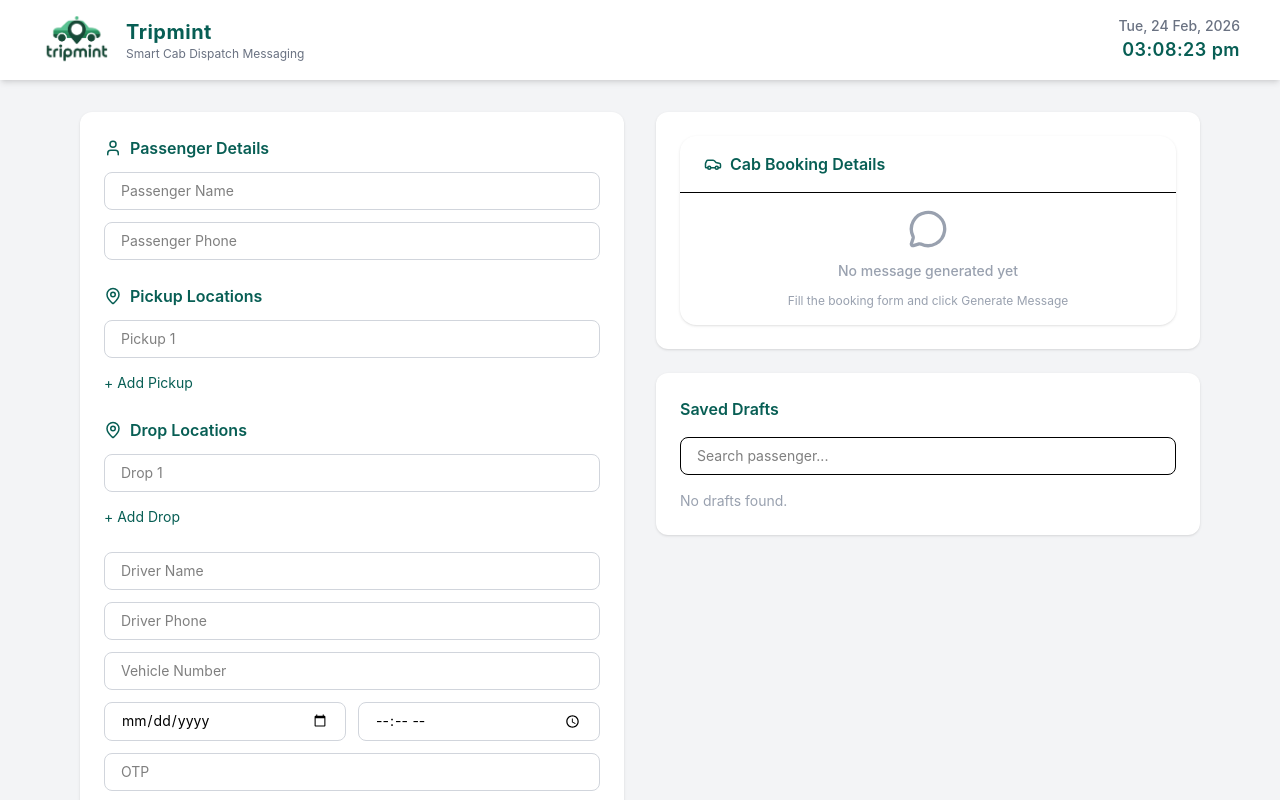
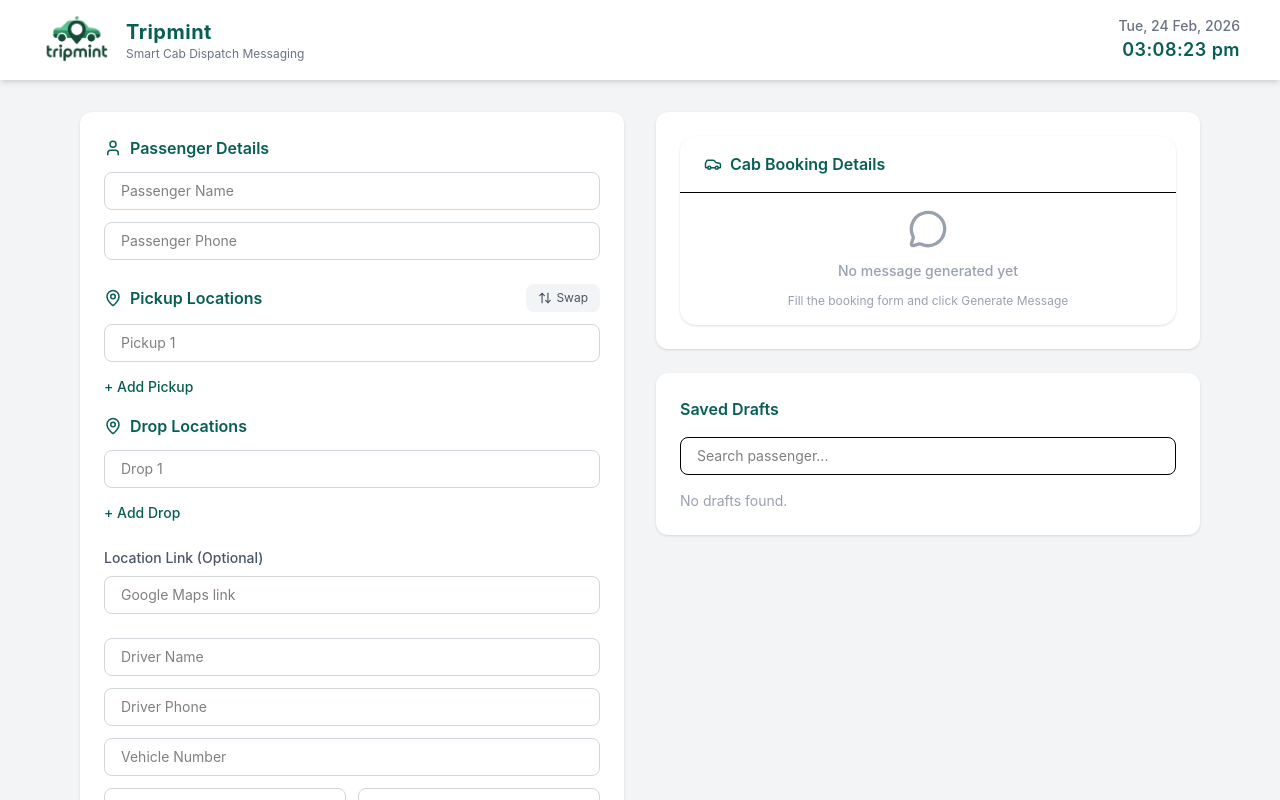
Before and after one commit to manjunathbhandari98/Tripmint, a React (Vite) app: page / in a window 1280 px wide. Shown: the top 800 px of the page. Built offline with nearby package versions, Linux system fonts and the light colour scheme.

Commit message:
add new feature

```diff
--- a/src/components/BookingForm.tsx
+++ b/src/components/BookingForm.tsx
@@ -1,4 +1,4 @@
-import { MapPin, RotateCcw, Sparkles, User } from "lucide-react";
+import { ArrowUpDown, MapPin, RotateCcw, Sparkles, User } from "lucide-react";
 import { useState } from "react";
 import toast from "react-hot-toast";
 import type { MessageType } from "../messageTemplate";
@@ -127,6 +127,16 @@ const BookingForm = ({ onGenerate, onSaveDraft, initialDraft }: Props) => {
     toast("Form cleared.");
   };
 
+  const handleSwapLocations = () => {
+    setFormData((prev) => ({
+      ...prev,
+      pickupLocations: [...prev.dropLocations],
+      dropLocations: [...prev.pickupLocations],
+    }));
+
+    toast("Pickup & Drop switched 🔄");
+  };
+
   return (
     <form onSubmit={handleSubmit} className="space-y-6">
       {/* Passenger Section */}
@@ -153,10 +163,28 @@ const BookingForm = ({ onGenerate, onSaveDraft, initialDraft }: Props) => {
       </section>
 
       {/* Pickup Locations */}
-      <section className="space-y-3">
+      <section className="space-y-4">
+        {/* Pickup Section */}
+        <div className="space-y-3">
+          <div className="flex items-center justify-between">
             <h3 className="font-semibold text-[#075E54] flex items-center gap-2">
-          <MapPin size={18} /> Pickup Locations
+              <MapPin size={18} />
+              Pickup Locations
             </h3>
+
+            <button
+              type="button"
+              onClick={handleSwapLocations}
+              className="flex items-center gap-1 text-xs
+               px-3 py-1.5 rounded-lg
+               bg-gray-100 hover:bg-[#25D366]
+               text-gray-600 hover:text-white
+               transition-all duration-200"
+            >
+              <ArrowUpDown size={14} />
+              Swap
+            </button>
+          </div>
 
           {formData.pickupLocations.map((loc, i) => (
             <div key={i} className="flex gap-2">
@@ -165,11 +193,12 @@ const BookingForm = ({ onGenerate, onSaveDraft, initialDraft }: Props) => {
                 onChange={(val) => updateLocation("pickupLocations", i, val)}
                 placeholder={`Pickup ${i + 1}`}
               />
+
               {formData.pickupLocations.length > 1 && (
                 <button
                   type="button"
                   onClick={() => removeLocation("pickupLocations", i)}
-                className="text-red-500"
+                  className="text-red-500 hover:text-red-600"
                 >
                   ✕
                 </button>
@@ -180,14 +209,14 @@ const BookingForm = ({ onGenerate, onSaveDraft, initialDraft }: Props) => {
           <button
             type="button"
             onClick={() => addLocation("pickupLocations")}
-          className="text-sm text-[#075E54]"
+            className="text-sm text-[#075E54] font-medium hover:underline"
           >
             + Add Pickup
           </button>
-      </section>
+        </div>
 
-      {/* Drop Locations */}
-      <section className="space-y-3">
+        {/* Drop Section */}
+        <div className="space-y-3">
           <h3 className="font-semibold text-[#075E54] flex items-center gap-2">
             <MapPin size={18} /> Drop Locations
           </h3>
@@ -199,11 +228,12 @@ const BookingForm = ({ onGenerate, onSaveDraft, initialDraft }: Props) => {
                 onChange={(val) => updateLocation("dropLocations", i, val)}
                 placeholder={`Drop ${i + 1}`}
               />
+
               {formData.dropLocations.length > 1 && (
                 <button
                   type="button"
                   onClick={() => removeLocation("dropLocations", i)}
-                className="text-red-500"
+                  className="text-red-500 hover:text-red-600"
                 >
                   ✕
                 </button>
@@ -214,10 +244,23 @@ const BookingForm = ({ onGenerate, onSaveDraft, initialDraft }: Props) => {
           <button
             type="button"
             onClick={() => addLocation("dropLocations")}
-          className="text-sm text-[#075E54]"
+            className="text-sm text-[#075E54] font-medium hover:underline"
           >
             + Add Drop
           </button>
+        </div>
+      </section>
+      <section className="space-y-2">
+        <h4 className="text-sm font-medium text-gray-600">
+          Location Link (Optional)
+        </h4>
+
+        <input
+          value={formData.locationLink}
+          onChange={(e) => updateField("locationLink", e.target.value)}
+          placeholder="Google Maps link"
+          className="input-style"
+        />
       </section>
 
       {/* Other Fields */}
--- a/src/components/MessagePreview.tsx
+++ b/src/components/MessagePreview.tsx
@@ -1,4 +1,14 @@
-import { Car, Copy, Edit3, MessageCircle, Save, Send } from "lucide-react";
+/* eslint-disable @typescript-eslint/no-explicit-any */
+/* eslint-disable @typescript-eslint/no-unused-vars */
+import {
+  Car,
+  Check,
+  Copy,
+  Edit3,
+  MessageCircle,
+  Save,
+  Send,
+} from "lucide-react";
 import { useState } from "react";
 import toast from "react-hot-toast";
 
@@ -17,6 +27,7 @@ const MessagePreview = ({
 }: MessagePreviewProps) => {
   const [isEditing, setIsEditing] = useState(false);
   const [editableMessage, setEditableMessage] = useState("");
+  const [isCopied, setIsCopied] = useState(false);
   const [otherNumber, setOtherNumber] = useState("");
 
   const finalMessage = isEditing ? editableMessage : message;
@@ -27,15 +38,27 @@ const MessagePreview = ({
   };
 
   const handleSave = () => {
-    onMessageUpdate(editableMessage); // 🔥 update parent
+    onMessageUpdate(editableMessage);
     setIsEditing(false);
     toast.success("Message updated.");
   };
 
   const handleCopy = async () => {
     if (!finalMessage) return;
+
+    try {
       await navigator.clipboard.writeText(finalMessage);
+
+      setIsCopied(true);
       toast.success("Message Copied!");
+
+      const timer = setTimeout(() => {
+        setIsCopied(false);
+        clearTimeout(timer);
+      }, 2000);
+    } catch (error: any) {
+      toast.error("Failed to copy message.");
+    }
   };
 
   const sendWhatsApp = (phone: string) => {
@@ -88,6 +111,14 @@ const MessagePreview = ({
           </div>
 
           {message && (
+            <div className="flex gap-5 items-center">
+              <div>
+                {isCopied ? (
+                  <Check size={20} />
+                ) : (
+                  <Copy onClick={handleCopy} color="gray" size={20} />
+                )}
+              </div>
               <button
                 onClick={isEditing ? handleSave : handleEdit}
                 className="text-sm flex items-center gap-1 text-[#075E54] hover:text-[#168c41] transition"
@@ -95,6 +126,7 @@ const MessagePreview = ({
                 {isEditing ? <Save size={16} /> : <Edit3 size={16} />}
                 {isEditing ? "Save" : "Edit"}
               </button>
+            </div>
           )}
         </div>
 
--- a/src/components/ui/LocationInput.tsx
+++ b/src/components/ui/LocationInput.tsx
@@ -3,7 +3,8 @@ import { useState } from "react";
 const GOA_LOCATION_SUGGESTIONS = [
   "Manohar International Airport (GOX) - Goa",
   "Dabolim International Airport (GOI) - Goa",
-  "Multi Level Car Parking",
+  "Multi Level Car Park",
+  "Panaji Bus Stand",
 ];
 
 const LocationInput = ({
```
Lines whose indentation alone changed are shown as unchanged.
